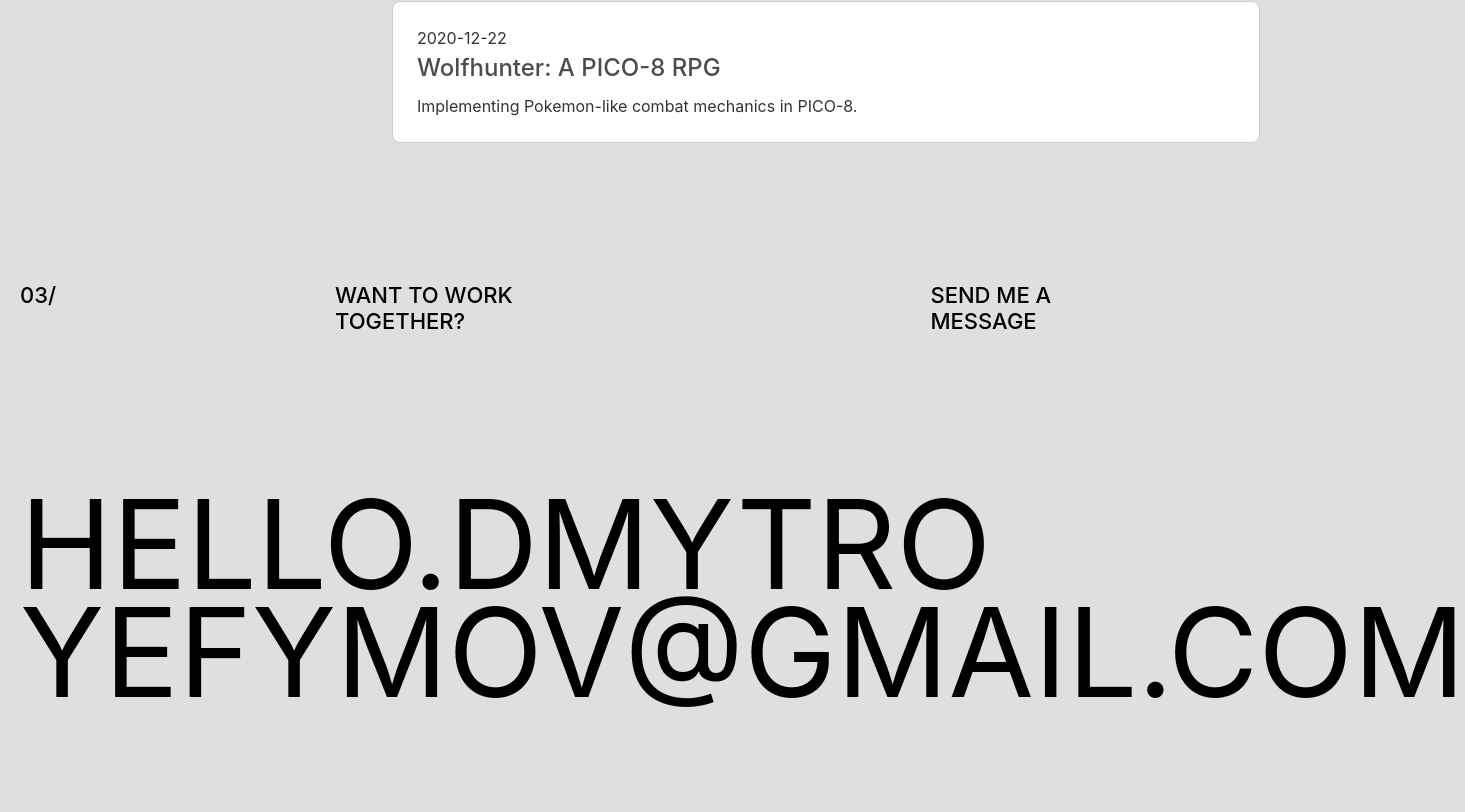
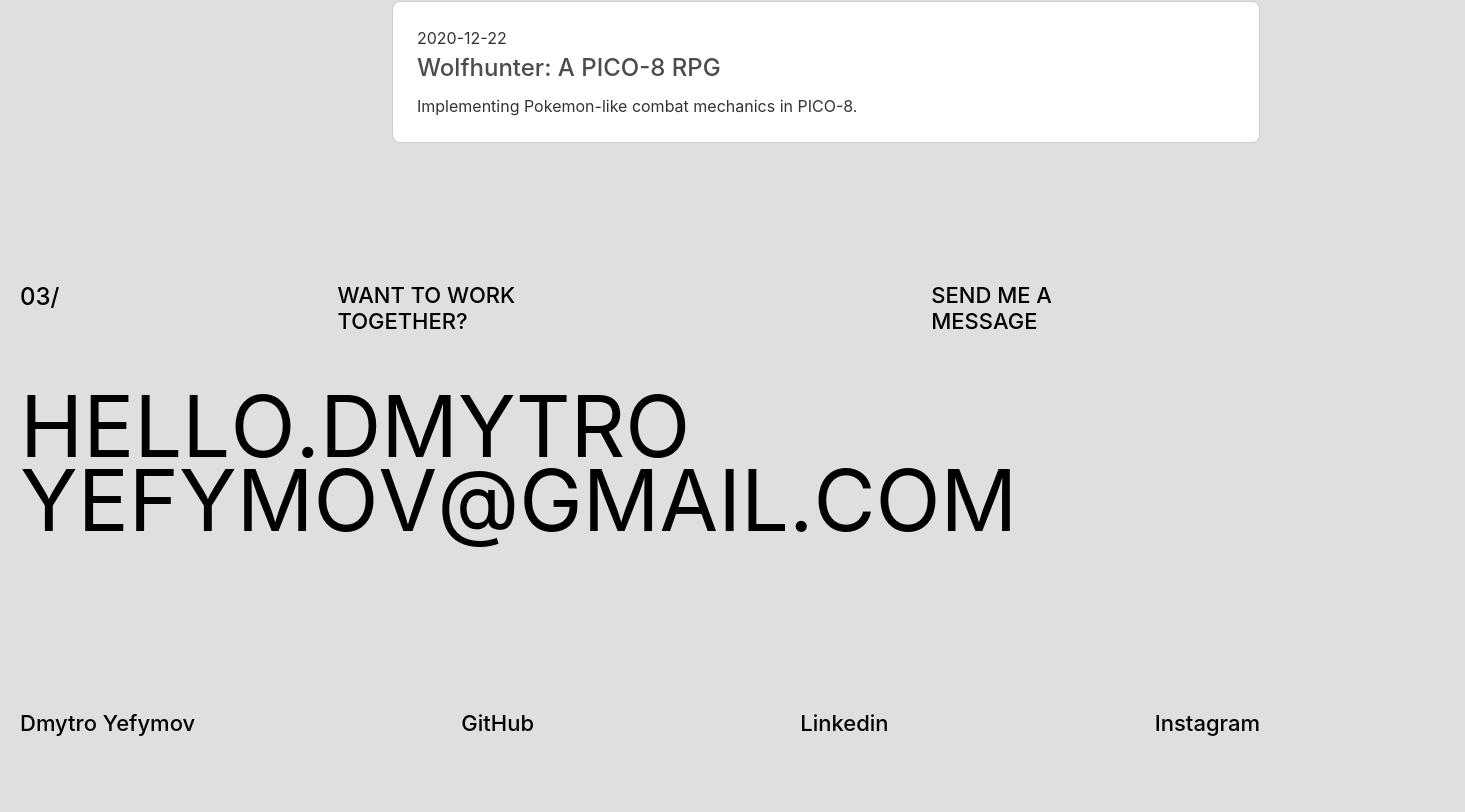
Before and after one commit to DmirtyYefymov/Portfolio, a Next.js app: page / in a window 1280 px wide. Shown: the part 2422-3234 px from the top of the page, 1465 px wide, since content can reach past the window. After the commit the page ends 3191 px from the top, so only its background shows below. Built offline with nearby package versions, Linux system fonts and the light colour scheme; a web font is replaced by a local one.

Commit message:
added GSAP to contact block

```diff
--- a/package.json
+++ b/package.json
@@ -11,6 +11,7 @@
   "dependencies": {
     "gray-matter": "^4.0.3",
     "gsap": "^3.12.5",
+    "lodash": "^4.17.21",
     "markdown-to-jsx": "^7.5.0",
     "next": "14.2.5",
     "react": "^18",
@@ -18,6 +19,7 @@
     "three": "^0.168.0"
   },
   "devDependencies": {
+    "@types/lodash": "^4.17.7",
     "@types/node": "^20",
     "@types/react": "^18",
     "@types/react-dom": "^18",
--- a/src/app/_components/contact/contact.jsx
+++ /dev/null
@@ -1,20 +0,0 @@
-import styles from "./contact.module.css";
-
-const Contact = () => {
-    return (
-        <section id="contact" className={styles.contact}>
-            <div className={styles.contact_title}>
-                <h4 className={styles.contact_count}>03/</h4>
-                <div className={styles.contact_text}>
-                    <h4>Want to work <br /> together?</h4>
-                    <h4>Send me a <br /> message</h4>
-                </div>
-            </div>
-            <div className={styles.contact_email}>
-                <a className={styles.big_text} href="mailto:hello.dmytroyefymov@gmail.com">hello.dmytro<br/>yefymov@gmail.com</a>
-            </div>
-        </section>
-    );
-};
-
-export default Contact;
--- a/src/app/_components/contact/contact.module.css
+++ b/src/app/_components/contact/contact.module.css
@@ -22,7 +22,87 @@
 
 .big_text {
     position: relative;
-    font-size: var(--title-1);
+    font-size: 110px;
     line-height: .875;
     text-transform: uppercase;
 }
+
+
+.contact_count {
+    font-size: 1.5rem;
+    margin-bottom: 10px;
+}
+
+.contact_email {
+    position: relative;
+    display: inline-block;
+    margin-top: 20px;
+}
+
+.email_char {
+    display: inline-block;
+    opacity: 0;
+    transform: translateY(50px);
+}
+
+
+.copy_button {
+    position: fixed;
+    padding: 10px 20px;
+    background-color: #fff;
+    color: #000;
+    border-radius: 50%;
+    cursor: none;
+    opacity: 0;
+    pointer-events: none;
+    transition: opacity 0.3s ease-in-out, transform 0.3s ease;
+    transform: translate(-50%, -50%) scale(0.8);
+    width: 100px;
+    height: 100px;
+    display: flex;
+    justify-content: center;
+    align-items: center;
+    text-align: center;
+    font-size: 16px;
+    line-height: 1.18;
+    font-weight: 500;
+}
+
+.copy_button.show {
+    opacity: 1;
+    pointer-events: auto;
+    transform: translate(-50%, -50%) scale(1);
+}
+
+.copy_button.copied {
+    transform: translate(-50%, -50%) scale(1.2);
+}
+
+@media (max-width:1300px) {
+    .big_text {
+        font-size: 85px;
+    }
+}
+
+@media (max-width:1023px) {
+    .big_text {
+        font-size: 60px;
+    }
+}
+
+@media (max-width:767px) {
+    .contact {
+        padding: 70px 0;
+    }
+
+    .big_text {
+        font-size: 45px;
+    }
+}
+
+@media (max-width:520px) {
+
+    .big_text {
+        font-size: 30px;
+    }
+}
--- /dev/null
+++ b/src/app/_components/contact/contact.tsx
@@ -0,0 +1,132 @@
+"use client";
+import { useEffect, useState } from "react";
+import { gsap } from "gsap";
+import { ScrollTrigger } from "gsap/ScrollTrigger";
+import styles from "./contact.module.css";
+import { MousePosition } from "@/interfaces/mousePosition";
+
+const Contact: React.FC = () => {
+    const [mousePos, setMousePos] = useState<MousePosition>({ x: 0, y: 0 });
+    const [isHovered, setIsHovered] = useState<boolean>(false);
+    const [isCopied, setIsCopied] = useState<boolean>(false);
+    const [isDesktop, setIsDesktop] = useState<boolean>(true);
+
+    useEffect(() => {
+        gsap.registerPlugin(ScrollTrigger);
+
+        gsap.fromTo(
+            `.${styles.email_char}`,
+            { opacity: 0, y: 50 },
+            {
+                opacity: 1,
+                y: 0,
+                stagger: 0.05,
+                ease: "power2.out",
+                scrollTrigger: {
+                    trigger: `#contact`,
+                    start: "top 80%",
+                    toggleActions: "play none none none",
+                },
+            }
+        );
+
+        const checkScreenWidth = () => {
+            if (window.innerWidth >= 768) {
+                setIsDesktop(true);
+            } else {
+                setIsDesktop(false);
+            }
+        };
+        checkScreenWidth();
+
+        window.addEventListener("resize", checkScreenWidth);
+
+        return () => {
+            window.removeEventListener("resize", checkScreenWidth);
+        };
+    }, []);
+
+    const handleMouseMove = (
+        e: React.MouseEvent<HTMLDivElement, MouseEvent>
+    ): void => {
+        if (!isDesktop) return;
+
+        setMousePos({ x: e.clientX, y: e.clientY });
+
+        const element = e.currentTarget.getBoundingClientRect();
+        const isOutside =
+            e.clientX < element.left ||
+            e.clientX > element.right ||
+            e.clientY < element.top ||
+            e.clientY > element.bottom;
+
+        if (isOutside) {
+            setIsHovered(false);
+        } else {
+            setIsHovered(true);
+        }
+    };
+
+    const copyToClipboard = (): void => {
+        if (!isDesktop) return;
+        const email = "hello.dmytro.yefymov@gmail.com";
+        navigator.clipboard.writeText(email).then(() => {
+            setIsCopied(true);
+            setTimeout(() => {
+                setIsCopied(false);
+            }, 1000);
+        });
+    };
+
+    return (
+        <section id="contact" className={styles.contact}>
+            <div className={styles.contact_title}>
+                <h4 className={styles.contact_count}>03/</h4>
+                <div className={styles.contact_text}>
+                    <h4>
+                        Want to work <br /> together?
+                    </h4>
+                    <h4>
+                        Send me a <br /> message
+                    </h4>
+                </div>
+            </div>
+            <div
+                className={styles.contact_email}
+                onMouseMove={isDesktop ? handleMouseMove : undefined}
+            >
+                <div className={styles.email_text}>
+                    <a
+                        className={styles.big_text}
+                        href="mailto:hello.dmytro.yefymov@gmail.com"
+                    >
+                        {Array.from("hello.dmytro").map((char, index) => (
+                            <span key={index} className={styles.email_char}>
+                                {char}
+                            </span>
+                        ))}
+                        <br />
+                        {Array.from("yefymov@gmail.com").map((char, index) => (
+                            <span key={index} className={styles.email_char}>
+                                {char}
+                            </span>
+                        ))}
+                    </a>
+                </div>
+                {isDesktop && (
+                    <div
+                        className={`${styles.copy_button} ${
+                            isHovered ? styles.show : ""
+                        } ${isCopied ? styles.copied : ""}`}
+                        style={{ top: mousePos.y, left: mousePos.x }}
+                        onClick={copyToClipboard}
+                    >
+                        {isCopied ? "Done!" : "Click to copy"}
+                    </div>
+                )}
+            </div>
+        </section>
+    );
+};
+
+export default Contact;
--- /dev/null
+++ b/src/interfaces/mousePosition.ts
@@ -0,0 +1,4 @@
+export interface MousePosition {
+    x: number;
+    y: number;
+}
```
Also changed, not shown: 1 other file (tests, documents, lock files or other folders).
